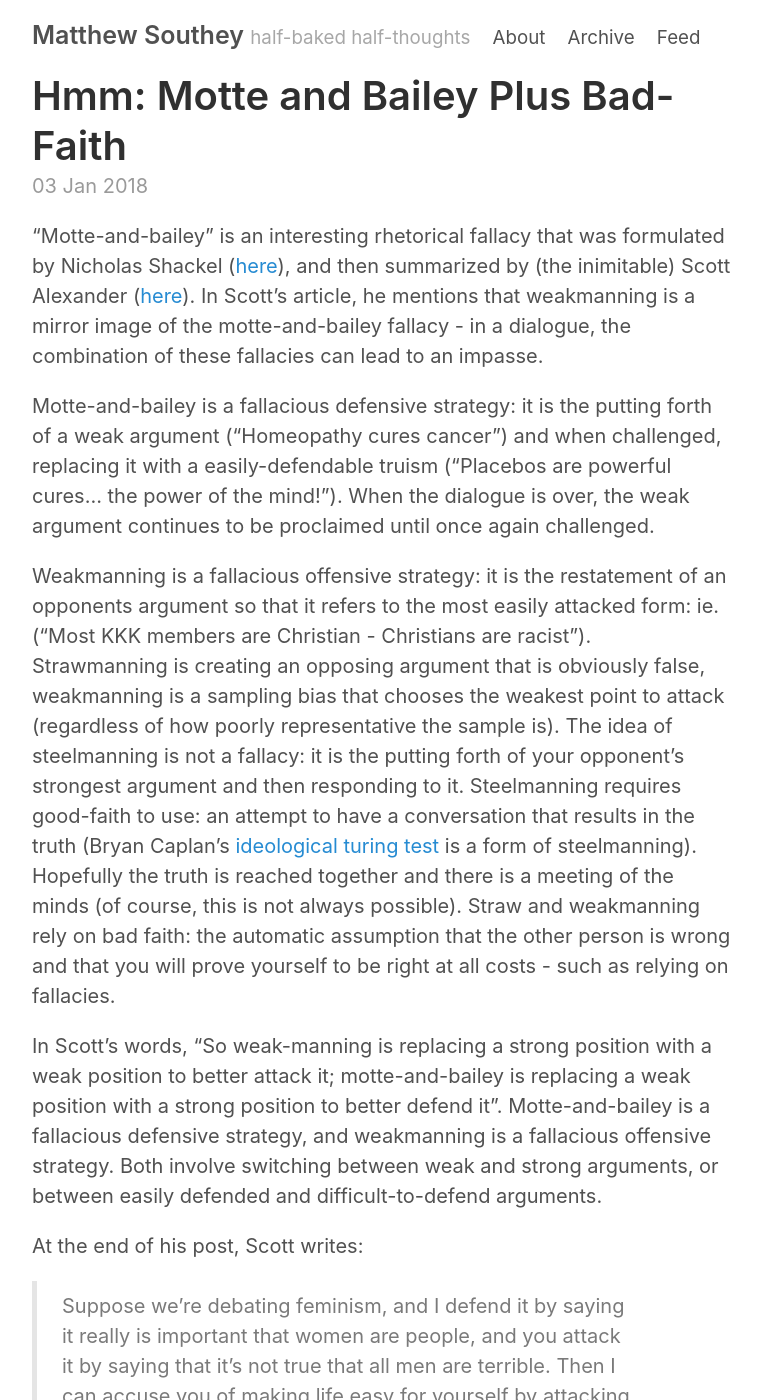
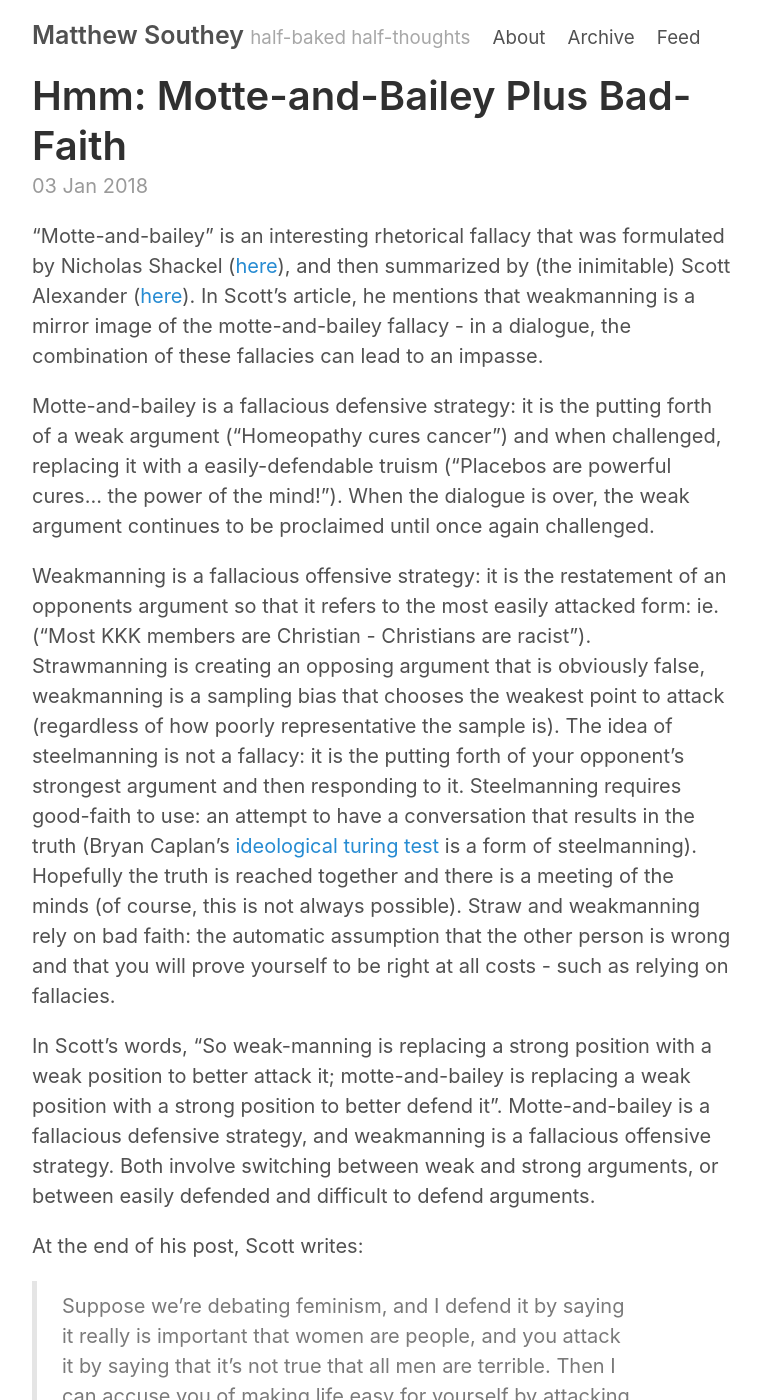
Before and after one commit to matthewsouthey/matthewsouthey.github.io, a Jekyll site: the page built from _posts/2018-01-03-motte-and-bailey.md, in a window 1280 px wide and 1400 px high. Shown: the whole window, without its empty margins (258-1018 px from the left). Built offline with Jekyll 4.4.1, drawn with Linux system fonts in a browser that asks for light colours; our own code applies the rules of GitHub Pages for plain Markdown files; comment, search, counter and statistics services are not loaded.

```diff
--- a/_posts/2018-01-03-motte-and-bailey.md
+++ b/_posts/2018-01-03-motte-and-bailey.md
@@ -1,6 +1,6 @@
 ---
 published: true
-title: 'Hmm: Motte and Bailey Plus Bad-Faith'
+title: 'Hmm: Motte-and-Bailey Plus Bad-Faith'
 comments: true
 ---
 “Motte-and-bailey” is an interesting rhetorical fallacy that was formulated by Nicholas Shackel ([here](https://philpapers.org/archive/SHATVO-2.pdf)), and then summarized by (the inimitable) Scott Alexander ([here](http://slatestarcodex.com/2014/11/03/all-in-all-another-brick-in-the-motte/)). In Scott’s article, he mentions that weakmanning is a mirror image of the motte-and-bailey fallacy - in a dialogue, the combination of these fallacies can lead to an impasse.
@@ -9,7 +9,7 @@ Motte-and-bailey is a fallacious defensive strategy: it is the putting forth of
 
 Weakmanning is a fallacious offensive strategy: it is the restatement of an opponents argument so that it refers to the most easily attacked form: ie. ("Most KKK members are Christian - Christians are racist"). Strawmanning is creating an opposing argument that is obviously false, weakmanning is a sampling bias that chooses the weakest point to attack (regardless of how poorly representative the sample is). The idea of steelmanning is not a fallacy: it is the putting forth of your opponent's strongest argument and then responding to it. Steelmanning requires good-faith to use: an attempt to have a conversation that results in the truth (Bryan Caplan's [ideological turing test](http://econlog.econlib.org/archives/2011/06/the_ideological.html) is a form of steelmanning). Hopefully the truth is reached together and there is a meeting of the minds (of course, this is not always possible). Straw and weakmanning rely on bad faith: the automatic assumption that the other person is wrong and that you will prove yourself to be right at all costs - such as relying on fallacies.
 
-In Scott's words, "So weak-manning is replacing a strong position with a weak position to better attack it; motte-and-bailey is replacing a weak position with a strong position to better defend it". Motte-and-bailey is a fallacious defensive strategy, and weakmanning is a fallacious offensive strategy. Both involve switching between weak and strong arguments, or between easily defended and difficult-to-defend arguments.
+In Scott's words, "So weak-manning is replacing a strong position with a weak position to better attack it; motte-and-bailey is replacing a weak position with a strong position to better defend it". Motte-and-bailey is a fallacious defensive strategy, and weakmanning is a fallacious offensive strategy. Both involve switching between weak and strong arguments, or between easily defended and difficult to defend arguments.
 
 At the end of his post, Scott writes:
 
```
